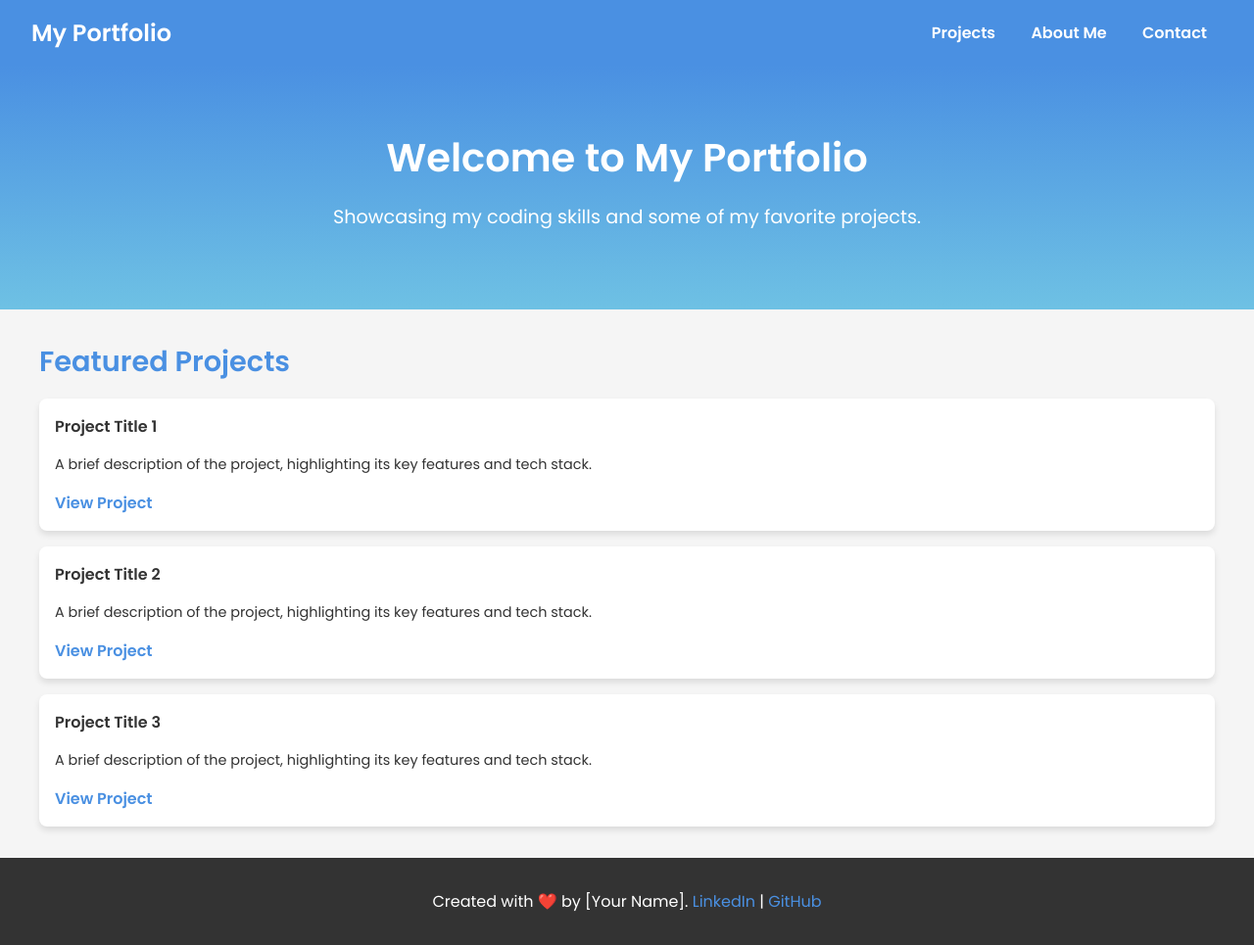
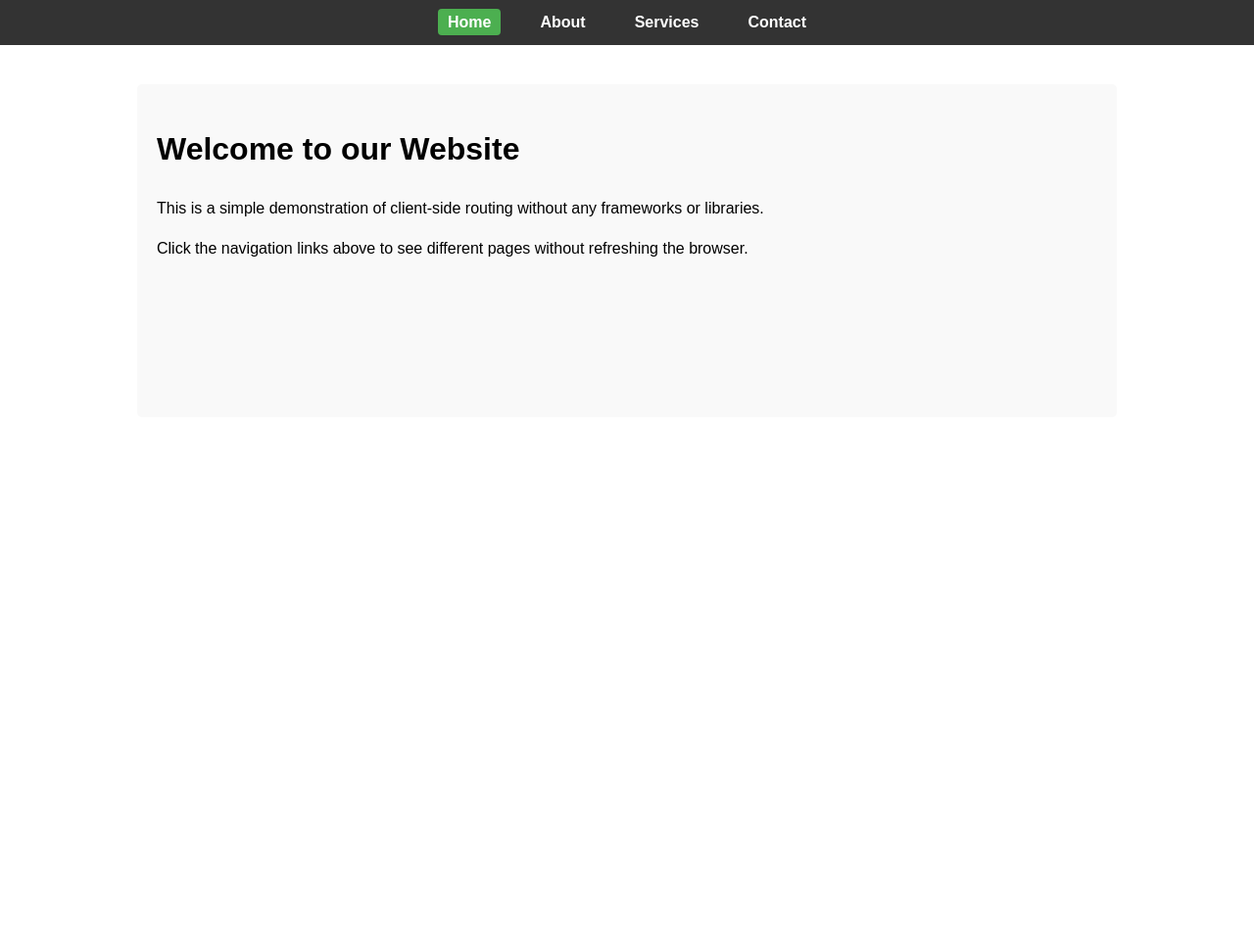
Before and after one commit to TarpleyCS/Tarpleycs.github.io, a plain HTML site: page index.html in a window 1280 px wide. Shown: the whole page at 98% size. After the commit the page ends 800 px from the top, so only its background shows below. Drawn offline with Linux system fonts and the light colour scheme.

Commit message:
Route Branch Added and Modified

```diff
--- a/index.html
+++ b/index.html
@@ -3,155 +3,144 @@
 <head>
     <meta charset="UTF-8">
     <meta name="viewport" content="width=device-width, initial-scale=1.0">
-  <title>My Portfolio</title>
-  <link href="https://fonts.googleapis.com/css2?family=Poppins:wght@400;600&display=swap" rel="stylesheet">
+    <title>Simple Routing Example</title>
     <style>
         body {
+            font-family: Arial, sans-serif;
             margin: 0;
-      font-family: 'Poppins', sans-serif;
-      color: #333;
-      background: #f5f5f5;
+            padding: 0;
+            line-height: 1.6;
         }
-
-    header {
-      background: #4A90E2;
-      color: white;
-      padding: 1rem 2rem;
+        .container {
+            max-width: 1000px;
+            margin: 0 auto;
+            padding: 20px;
+        }
+        nav {
+            background-color: #333;
+            padding: 10px 0;
+        }
+        nav ul {
             display: flex;
-      justify-content: space-between;
-      align-items: center;
+            list-style-type: none;
+            padding: 0;
+            margin: 0;
+            justify-content: center;
         }
-
-    header h1 {
-      margin: 0;
-      font-size: 1.5rem;
+        nav li {
+            margin: 0 15px;
         }
-
-    header nav a {
+        nav a {
             color: white;
             text-decoration: none;
-      margin: 0 1rem;
-      font-weight: 600;
+            font-weight: bold;
+            padding: 5px 10px;
+            border-radius: 4px;
+            transition: background-color 0.3s;
         }
-
-    header nav a:hover {
-      text-decoration: underline;
+        nav a:hover {
+            background-color: #555;
         }
-
-    .hero {
-      background: linear-gradient(to bottom, #4A90E2, #6EC1E4);
-      color: white;
-      text-align: center;
-      padding: 4rem 2rem;
+        nav a.active {
+            background-color: #4CAF50;
         }
-
-    .hero h2 {
-      margin: 0;
-      font-size: 2.5rem;
-    }
-
-    .hero p {
-      font-size: 1.2rem;
-      margin: 1rem 0;
-    }
-
-    .projects {
-      max-width: 1200px;
-      margin: 2rem auto;
-      padding: 0 2rem;
-    }
-
-    .projects h3 {
-      font-size: 1.8rem;
-      margin-bottom: 1rem;
-      color: #4A90E2;
-    }
-
-    .project-card {
-      background: white;
-      border-radius: 8px;
-      box-shadow: 0 4px 6px rgba(0, 0, 0, 0.1);
-      margin: 1rem 0;
-      padding: 1rem;
-      display: flex;
-      flex-direction: column;
-      gap: 0.5rem;
-    }
-
-    .project-card h4 {
-      margin: 0;
-      color: #333;
-    }
-
-    .project-card p {
-      margin: 0.5rem 0;
-      font-size: 0.9rem;
-    }
-
-    .project-card a {
-      color: #4A90E2;
-      text-decoration: none;
-      font-weight: 600;
-    }
-
-    .project-card a:hover {
-      text-decoration: underline;
-    }
-
-    footer {
-      background: #333;
-      color: white;
-      text-align: center;
-      padding: 1rem;
-      margin-top: 2rem;
-    }
-
-    footer a {
-      color: #4A90E2;
-      text-decoration: none;
-    }
-
-    footer a:hover {
-      text-decoration: underline;
+        #content {
+            padding: 20px;
+            min-height: 300px;
+            background-color: #f9f9f9;
+            border-radius: 5px;
+            margin-top: 20px;
         }
     </style>
 </head>
 <body>
-  <header>
-    <h1>My Portfolio</h1>
     <nav>
-      <a href="#projects">Projects</a>
-      <a href="#about">About Me</a>
-      <a href="#contact">Contact</a>
+        <ul>
+            <li><a href="#home" id="home-link">Home</a></li>
+            <li><a href="#about" id="about-link">About</a></li>
+            <li><a href="#services" id="services-link">Services</a></li>
+            <li><a href="#contact" id="contact-link">Contact</a></li>
+        </ul>
     </nav>
-  </header>
 
-  <section class="hero">
-    <h2>Welcome to My Portfolio</h2>
-    <p>Showcasing my coding skills and some of my favorite projects.</p>
-  </section>
+    <div class="container">
+        <div id="content">
+            <!-- Content will be loaded here based on the route -->
+        </div>
+    </div>
 
-  <section id="projects" class="projects">
-    <h3>Featured Projects</h3>
-    <div class="project-card">
-      <h4>Project Title 1</h4>
-      <p>A brief description of the project, highlighting its key features and tech stack.</p>
-      <a href="#">View Project</a>
-    </div>
-    <div class="project-card">
-      <h4>Project Title 2</h4>
-      <p>A brief description of the project, highlighting its key features and tech stack.</p>
-      <a href="#">View Project</a>
-    </div>
-    <div class="project-card">
-      <h4>Project Title 3</h4>
-      <p>A brief description of the project, highlighting its key features and tech stack.</p>
-      <a href="#">View Project</a>
-    </div>
-  </section>
+    <script>
+        // Define the routes and their respective content
+        const routes = {
+            'home': {
+                title: 'Home Page',
+                content: `
+                    <h1>Welcome to our Website</h1>
+                    <p>This is a simple demonstration of client-side routing without any frameworks or libraries.</p>
+                    <p>Click the navigation links above to see different pages without refreshing the browser.</p>
+                `
+            },
+            'about': {
+                title: 'About Us',
+                content: `
+                    <h1>About Us</h1>
+                    <p>We are a fictional company created for this routing example.</p>
+                    <p>Our mission is to demonstrate how simple routing can be implemented in vanilla JavaScript.</p>
+                `
+            },
+            'services': {
+                title: 'Our Services',
+                content: `
+                    <h1>Our Services</h1>
+                    <ul>
+                        <li>Web Development</li>
+                        <li>Mobile App Development</li>
+                        <li>UI/UX Design</li>
+                        <li>Consulting</li>
+                    </ul>
+                `
+            },
+            'contact': {
+                title: 'Contact Us',
+                content: `
+                    <h1>Contact Us</h1>
+                    <p>Email: example@domain.com</p>
+                    <p>Phone: (123) 456-7890</p>
+                    <p>Address: 123 Web Dev Street, Code City, JS 12345</p>
+                `
+            }
+        };
 
-  <footer>
-    <p>Created with ❤️ by [Your Name]. <a href="#">LinkedIn</a> | <a href="#">GitHub</a></p>
-  </footer>
+        // Function to handle routing
+        function router() {
+            // Get the hash from the URL (remove the # symbol)
+            let route = window.location.hash.slice(1);
+
+            // If no route or unknown route, default to home
+            if (!route || !routes[route]) {
+                route = 'home';
+                window.location.hash = '#home';
+            }
+
+            // Update the content
+            document.getElementById('content').innerHTML = routes[route].content;
+            document.title = routes[route].title + ' - Simple Routing Example';
+
+            // Update active link
+            const links = document.querySelectorAll('nav a');
+            links.forEach(link => {
+                link.classList.remove('active');
+                if (link.getAttribute('href') === '#' + route) {
+                    link.classList.add('active');
+                }
+            });
+        }
+
+        // Listen for hash changes to handle navigation
+        window.addEventListener('hashchange', router);
+
+        // Initial route handling
+        window.addEventListener('load', router);
+    </script>
 </body>
 </html>
```
Lines whose indentation alone changed are shown as unchanged.
